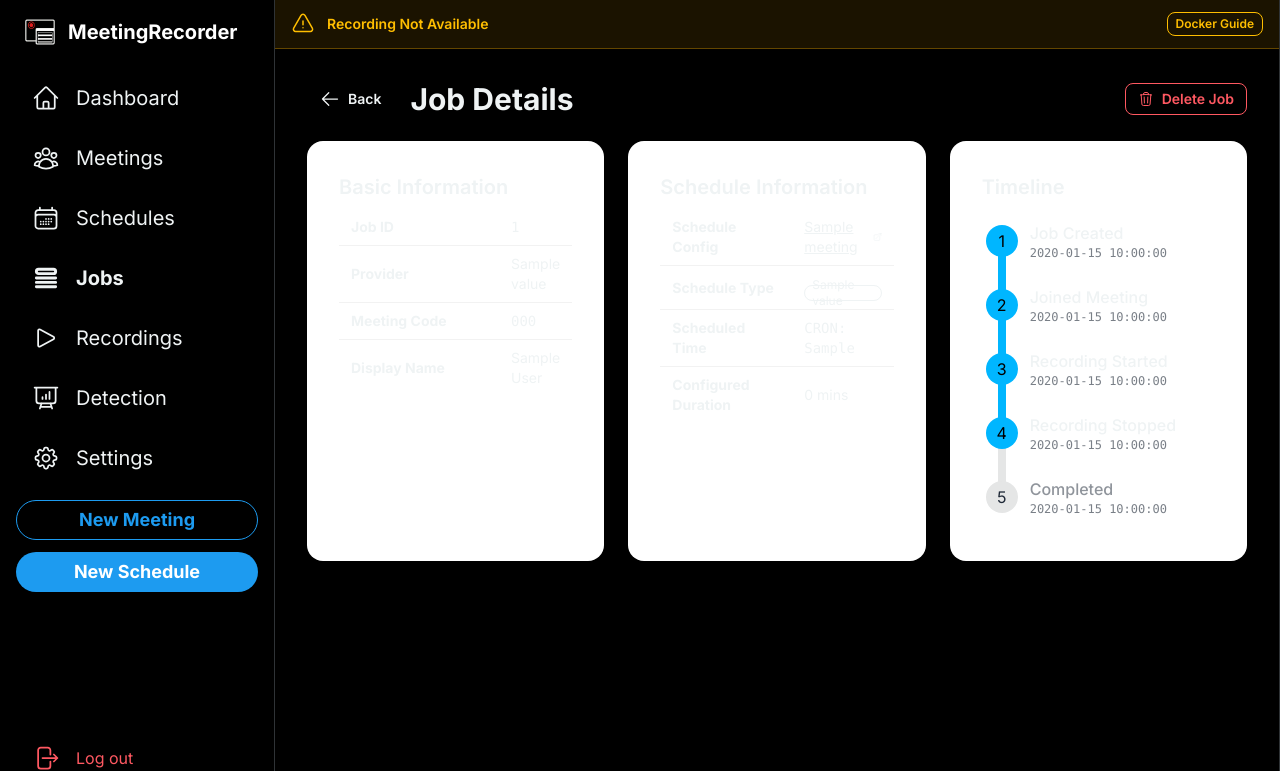
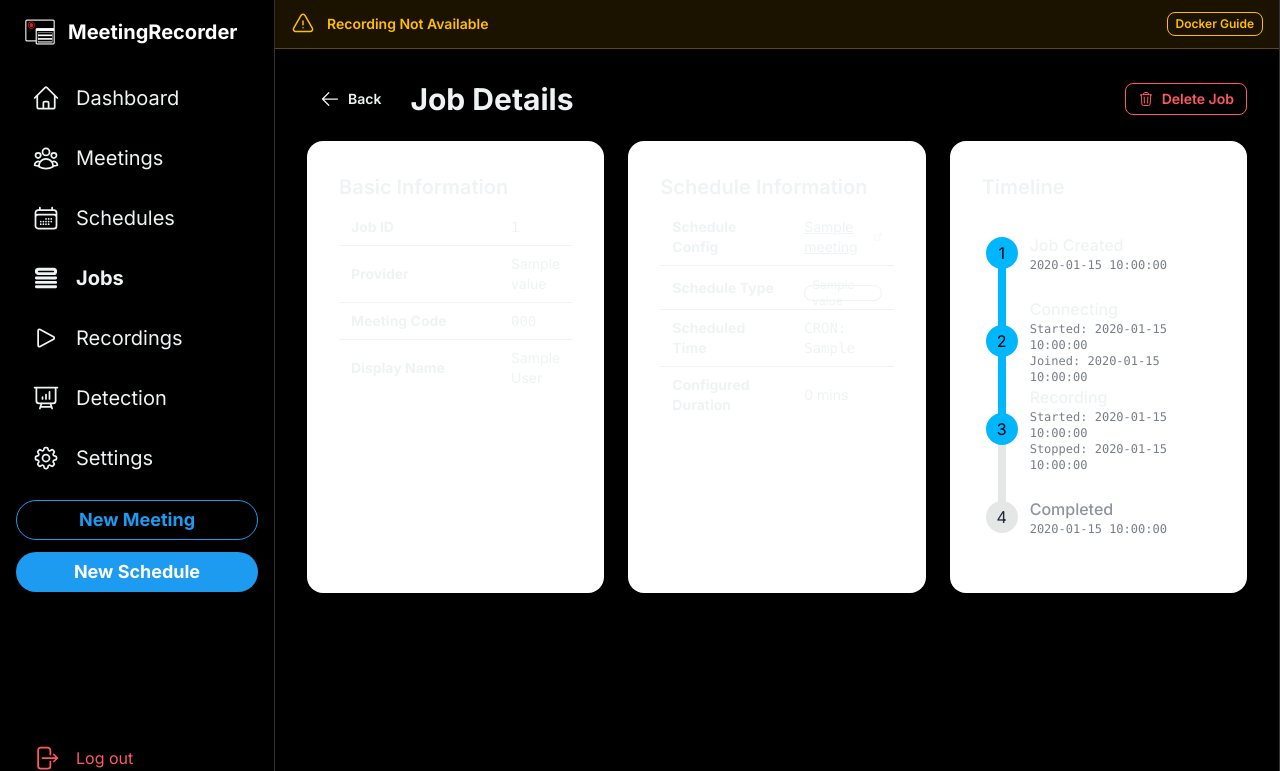
Before and after one commit to eyeduck-ai/meeting_recorder, a FastAPI app: template web/templates/jobs/detail.html in a window 1280 px wide. Shown: the top 771 px of the page. Run offline with FastAPI, Linux system fonts and the light colour scheme; the template is opened without the code that fills it: most values are stand-ins (such as "Sample title", 1, 10 or a date in 2020); some libraries are stand-ins or nearby versions.

Commit message:
fix: improve lobby detection and simplify job timeline UI
- Fix Jitsi wait_in_lobby to use reliable in-meeting selectors
- Add NEVER_JOINED error code for lobby failures
- Add post-lobby verification in worker
- Simplify job detail timeline from 6 to 4 steps
- Show dual timestamps (started_at + joined_at) in Connecting step
- Show dual timestamps (started_at + stopped_at) in Recording step

```diff
--- a/database/models.py
+++ b/database/models.py
@@ -64,6 +64,7 @@ class ErrorCode(StrEnum):
     # Lobby errors
     LOBBY_TIMEOUT = "LOBBY_TIMEOUT"
     LOBBY_REJECTED = "LOBBY_REJECTED"
+    NEVER_JOINED = "NEVER_JOINED"  # Never successfully joined meeting
 
     # Recording errors
     RECORDING_START_FAILED = "RECORDING_START_FAILED"
--- a/telegram_bot/notifications.py
+++ b/telegram_bot/notifications.py
@@ -20,6 +20,7 @@ _ERROR_DESCRIPTIONS = {
     "PASSWORD_INCORRECT": "密碼錯誤",
     "LOBBY_TIMEOUT": "等候室等待逾時 (未被准入)",
     "LOBBY_REJECTED": "被主持人拒絕進入",
+    "NEVER_JOINED": "始終未能加入會議",
     "RECORDING_START_FAILED": "錄製啟動失敗",
     "RECORDING_INTERRUPTED": "錄製中斷",
     "FFMPEG_ERROR": "FFmpeg 錯誤",
--- a/web/templates/jobs/detail.html
+++ b/web/templates/jobs/detail.html
@@ -143,7 +143,7 @@
             <div class="card-body">
                 <h2 class="card-title">Timeline</h2>
                 <ul class="steps steps-vertical w-full">
-                    <!-- Created/Started -->
+                    <!-- Step 1: Job Created -->
                     <li class="step step-info">
                         <div class="text-left w-full">
                             <div class="font-medium">Job Created</div>
@@ -153,58 +153,52 @@
                         </div>
                     </li>
 
-                    <!-- Joined/Running -->
+                    <!-- Step 2: Connecting (shows started_at → joined_at) -->
                     <li class="step {% if job.joined_at %}step-info{% endif %}">
                         <div class="text-left w-full">
                             <div class="font-medium flex items-center gap-2">
-                                Joined Meeting
-                                {% if not job.joined_at and job.status.value in ['joining', 'waiting_lobby'] %}
+                                Connecting
+                                {% if not job.joined_at and job.status.value in ['starting', 'joining', 'waiting_lobby']
+                                %}
                                 <span class="loading loading-spinner loading-xs text-[#1d9bf0]"></span>
                                 {% endif %}
                             </div>
+                            {% if job.started_at %}
+                            <div class="text-xs text-base-content/60 font-mono">
+                                Started: {{ job.started_at | localtime }}
+                            </div>
+                            {% endif %}
                             {% if job.joined_at %}
                             <div class="text-xs text-base-content/60 font-mono">
-                                {{ job.joined_at | localtime }}
+                                Joined: {{ job.joined_at | localtime }}
                             </div>
                             {% endif %}
                         </div>
                     </li>
 
-                    <!-- Recording -->
+                    <!-- Step 3: Recording -->
                     <li class="step {% if job.recording_started_at %}step-info{% endif %}">
                         <div class="text-left w-full">
                             <div class="font-medium flex items-center gap-2">
-                                Recording Started
-                                {% if not job.recording_started_at and job.status.value == 'recording' %}
+                                Recording
+                                {% if job.recording_started_at and not job.recording_stopped_at %}
                                 <span class="loading loading-spinner loading-xs text-[#1d9bf0]"></span>
                                 {% endif %}
                             </div>
                             {% if job.recording_started_at %}
                             <div class="text-xs text-base-content/60 font-mono">
-                                {{ job.recording_started_at | localtime }}
+                                Started: {{ job.recording_started_at | localtime }}
+                            </div>
+                            {% endif %}
+                            {% if job.recording_stopped_at %}
+                            <div class="text-xs text-base-content/60 font-mono">
+                                Stopped: {{ job.recording_stopped_at | localtime }}
                             </div>
                             {% endif %}
                         </div>
                     </li>
 
-                    <!-- Recording Stopped -->
-                    <li class="step {% if job.recording_stopped_at %}step-info{% endif %}">
-                        <div class="text-left w-full">
-                            <div class="font-medium flex items-center gap-2">
-                                Recording Stopped
-                                {% if job.recording_started_at and not job.recording_stopped_at and job.status.value == 'finalizing' %}
-                                <span class="loading loading-spinner loading-xs text-[#1d9bf0]"></span>
-                                {% endif %}
-                            </div>
-                            {% if job.recording_stopped_at %}
-                            <div class="text-xs text-base-content/60 font-mono">
-                                {{ job.recording_stopped_at | localtime }}
-                            </div>
-                            {% endif %}
-                        </div>
-                    </li>
-
-                    <!-- Final Status (Success/Failed/Canceled) -->
+                    <!-- Step 4: Final Status (Success/Failed/Canceled) -->
                     {% set status_val = job.status.value if job.status is not string else job.status %}
                     <li class="step {% if status_val in ['succeeded', 'failed', 'canceled'] %}step-info{% endif %}">
                         <div class="text-left w-full">
@@ -214,7 +208,7 @@
                                     stroke="currentColor" class="w-5 h-5">
                                     <path stroke-linecap="round" stroke-linejoin="round" d="M4.5 12.75l6 6 9-13.5" />
                                 </svg>
-                                Completed Successfully
+                                Completed
                             </div>
                             {% elif status_val == 'failed' %}
                             <div class="font-bold text-error flex items-center gap-2">
@@ -234,7 +228,12 @@
                                 Canceled
                             </div>
                             {% else %}
-                            <div class="font-medium text-base-content/50">Completed</div>
+                            <div class="font-medium text-base-content/50 flex items-center gap-2">
+                                Completed
+                                {% if job.status.value == 'finalizing' %}
+                                <span class="loading loading-spinner loading-xs text-[#1d9bf0]"></span>
+                                {% endif %}
+                            </div>
                             {% endif %}
 
                             {% if job.completed_at %}
@@ -245,7 +244,7 @@
                         </div>
                     </li>
 
-                    <!-- YouTube Upload -->
+                    <!-- Step 5: YouTube Upload (if enabled) -->
                     {% if job.youtube_enabled %}
                     <li class="step {% if job.youtube_uploaded_at %}step-info{% endif %}">
                         <div class="text-left w-full">
@@ -339,6 +338,7 @@
                     'PASSWORD_INCORRECT': 'Incorrect password',
                     'LOBBY_TIMEOUT': 'Lobby wait timeout (not admitted)',
                     'LOBBY_REJECTED': 'Rejected by host',
+                    'NEVER_JOINED': 'Never successfully joined meeting',
                     'RECORDING_START_FAILED': 'Recording startup failed',
                     'RECORDING_INTERRUPTED': 'Recording interrupted',
                     'FFMPEG_ERROR': 'FFmpeg error',
```
Also changed, not shown: providers/jitsi.py (+29 -4 lines), recording/worker.py (+7 -0 lines), tests/test_models.py (+1 -0 lines).
